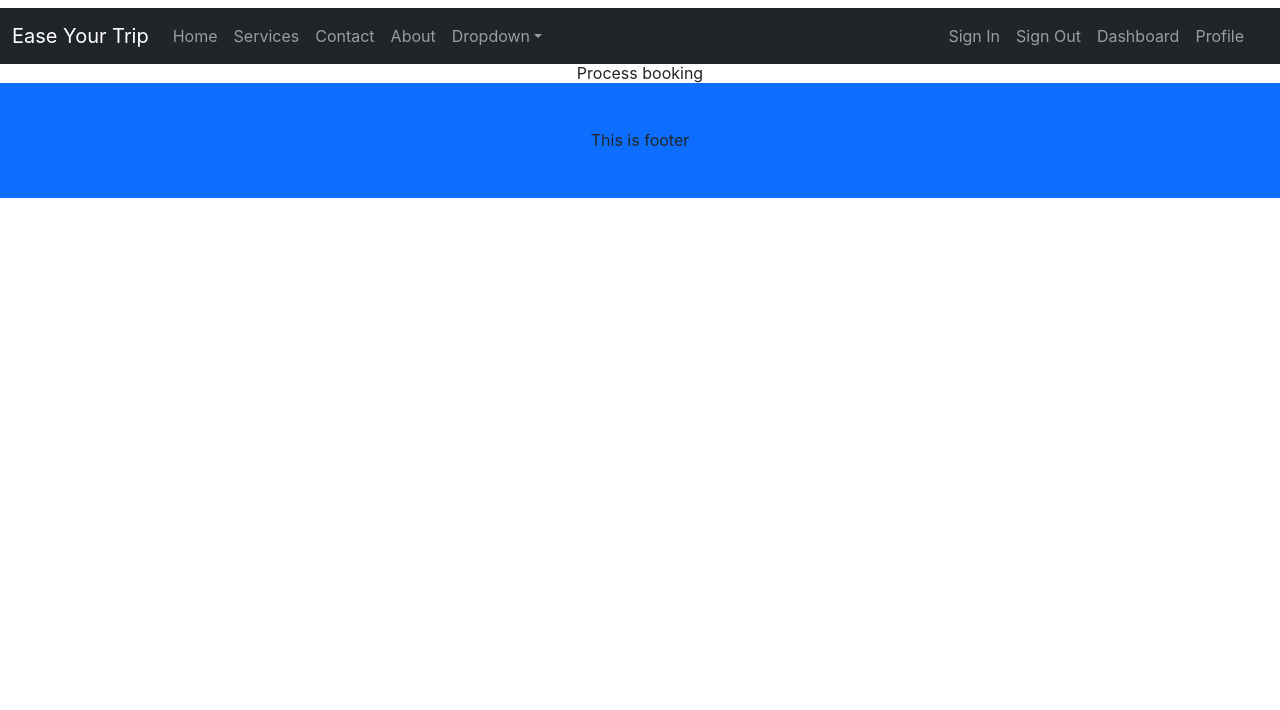
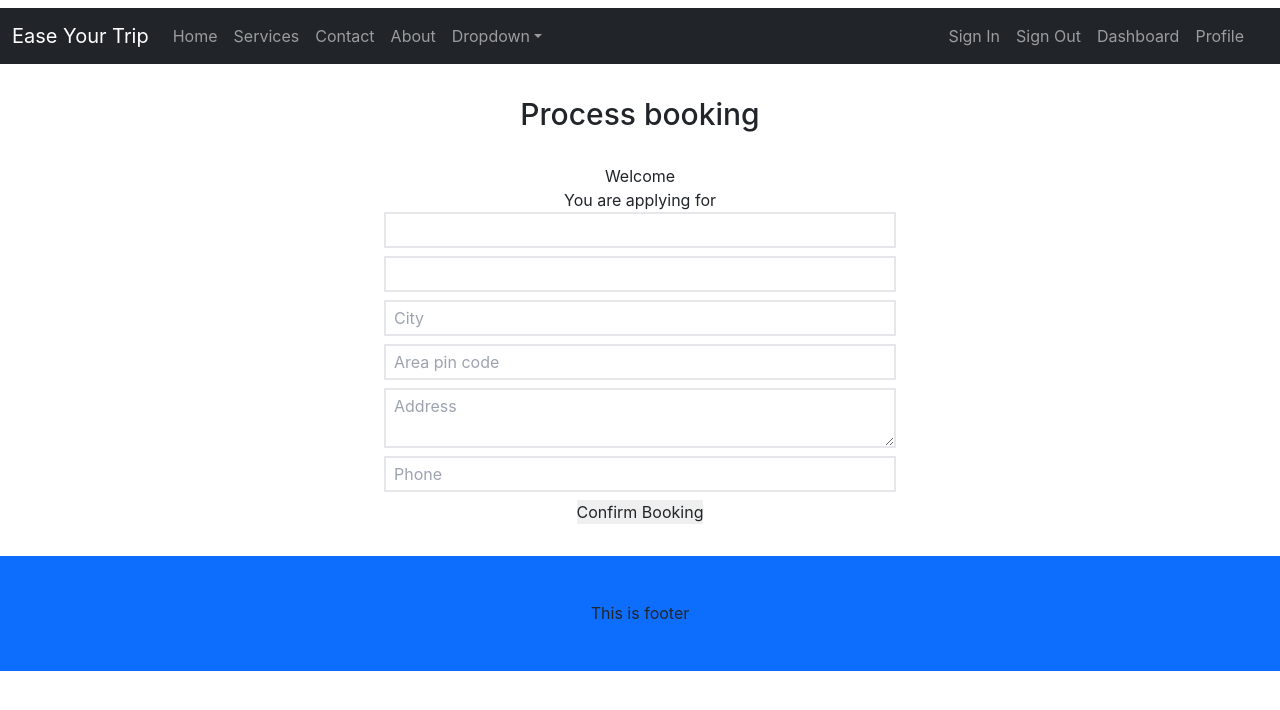
Before and after one commit to softsamiul/ease-your-trip-client, a React (Create React App) app: page /processbooking/1 in a window 1280 px wide. Shown: the top 710 px of the page. Built offline with nearby package versions, Linux system fonts and the light colour scheme; no server answers.

Commit message:
process booking page added

```diff
--- a/src/pages/ProcessingBooking/ProcessingBooking.js
+++ b/src/pages/ProcessingBooking/ProcessingBooking.js
@@ -1,8 +1,13 @@
 import React, { useEffect, useState } from 'react';
+import { useForm } from 'react-hook-form';
 import { useParams } from 'react-router';
+import useAuth from '../../hooks/useAuth/useAuth';
 
 const ProcessingBooking = () => {
+    const {user} = useAuth();
     const {id} = useParams();
+    const { register, handleSubmit } = useForm();
+    const onSubmit = data => console.log(data);
 
     const [service, setService] = useState([])
     const url = `http://localhost:7000/trips/${id}`;
@@ -13,7 +18,28 @@ const ProcessingBooking = () => {
     },[])
     return (
         <div>
-            <h2>Process booking</h2>
+            <h2 className="text-3xl font-medium my-8">Process booking</h2>
+            <div>
+                <p>Welcome {user.displayName}</p>
+                <p>You are applying for {service.name}</p>
+            </div>
+            <div>
+            <form onSubmit={handleSubmit(onSubmit)} className="flex flex-col items-center justify-center w-2/5 mx-auto mb-8">
+                {/* Fuull name */}
+                <input className="border-2 border-gray d-block py-1 px-2 w-full" defaultValue={user.displayName} {...register("fullName", { required: true, maxLength: 20 })} />
+                {/* Email */}
+                <input className="border-2 border-gray d-block py-1 px-2 w-full my-2" defaultValue={user.email} {...register("email", { required: true, maxLength: 20 })} required/>
+                {/* City */}
+                <input className="border-2 border-gray d-block py-1 px-2 w-full" placeholder="City" {...register("city", { required: true, maxLength: 20 })} required/>
+                {/* Area pincode */}
+                <input className="border-2 border-gray d-block py-1 px-2 w-full mt-2" placeholder="Area pin code" type="number" {...register("phone")} required/>
+                {/* Address */}
+                <textarea className="border-2 border-gray d-block py-1 px-2 w-full my-2" placeholder="Address" {...register("address")} required/>
+                {/* Phone num */}
+                <input className="border-2 border-gray d-block py-1 px-2 w-full" placeholder="Phone" type="number" {...register("phone")} required/>
+                <input className="mt-2" type="submit" value="Confirm Booking" />
+            </form>
+            </div>
         </div>
     );
 };
```
Also changed, not shown: src/pages/MyTrips/MyTrips.js (added, +11 -0 lines).
